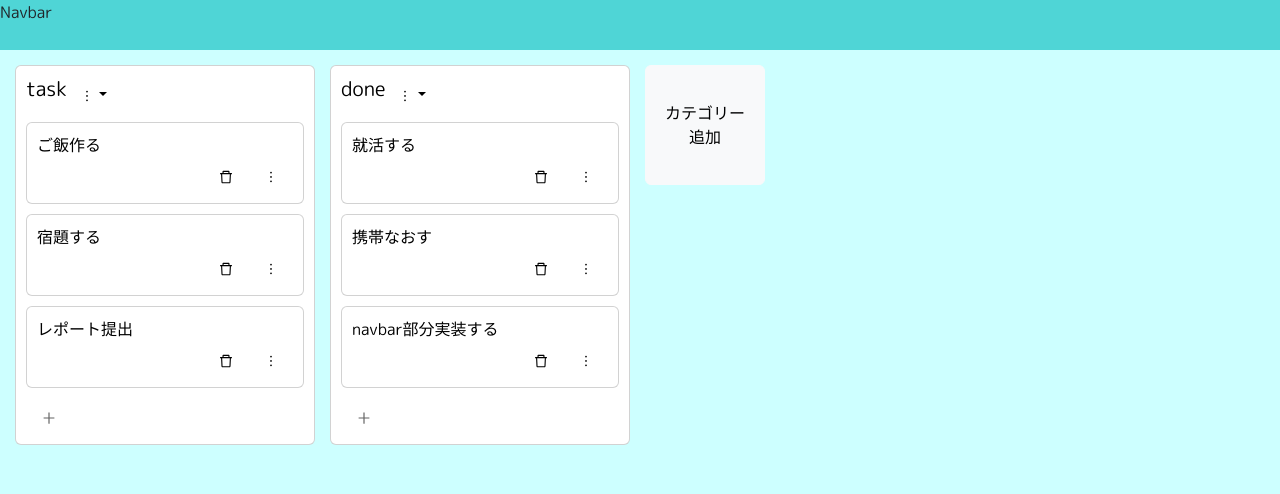
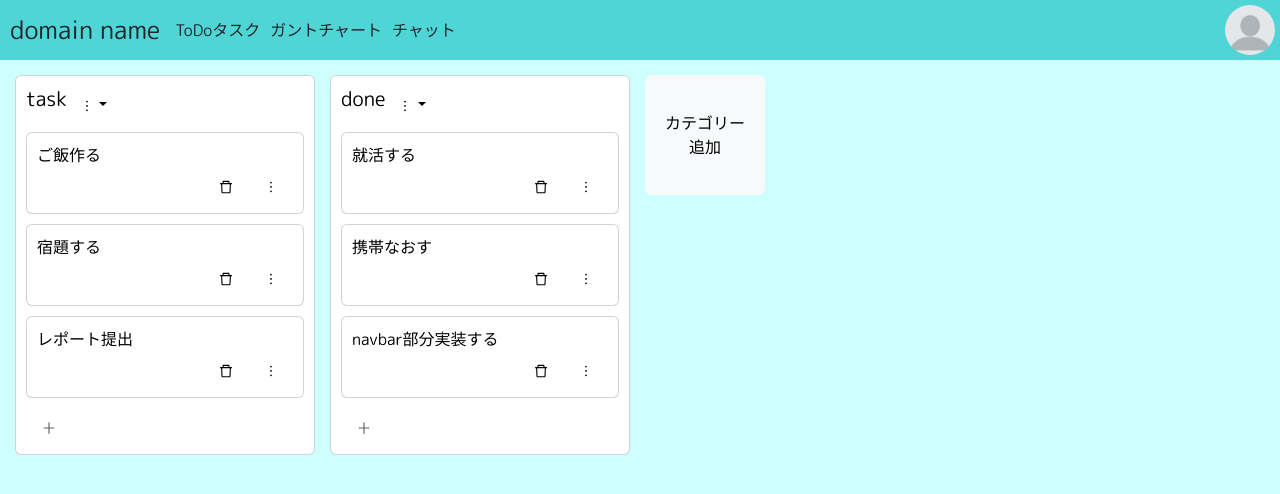
Before and after one commit to yashiro-ryo/task-manage-app-potato, a Next.js app in the folder client/: page /kanban in a window 1280 px wide. Shown: the top 494 px of the page. Built offline with nearby package versions, Linux system fonts and the light colour scheme.

Commit message:
feat: navbar部分を追加

```diff
--- a/client/components/Navbar.tsx
+++ b/client/components/Navbar.tsx
@@ -1,11 +1,91 @@
+import React from 'react'
+import Link from 'next/link'
+import { Dropdown, Image } from 'react-bootstrap'
 import styled from 'styled-components'
+
+const navbarHeight = 60
 
 const Nav = styled.nav`
   width: 100%;
-  height: 50px;
+  height: ${navbarHeight}px;
   background-color: #4fd5d6;
+  display: flex;
+  justify-content: space-between;
+`
+
+const NavLeft = styled.div`
+  display: flex;
+`
+
+const NavBrand = styled.span`
+  line-height: ${navbarHeight}px;
+  font-size: 25px;
+  margin: 0 10px;
+`
+
+const NavLinkGroup = styled.div`
+  line-height: ${navbarHeight}px;
+`
+
+const NavLink = styled(Link)`
+  margin: 0 5px;
+  &:hover {
+    color: #636363;
+  }
+`
+
+const NavRight = styled.div`
+  display: flex;
+  flex-direction: column;
+`
+
+const DropdownToggle = styled(Dropdown.Toggle)`
+  // bootstrapのbtn要素を隠す
+  padding: 0;
+  margin: 5px;
+  border: none;
+  border-radius: 0px;
+  background-color: #4fd5d6;
+  ::after {
+    display: none;
+  }
+  &:hover {
+    background-color: #4fd6d67f;
+  }
 `
 
 export default function Navbar() {
-  return <Nav>Navbar</Nav>
+  return (
+    <Nav>
+      <NavLeft>
+        <NavBrand>domain name</NavBrand>
+        <NavLinkGroup>
+          <NavLink href='/kanban'>ToDoタスク</NavLink>
+          <NavLink href='/gantchart'>ガントチャート</NavLink>
+          <NavLink href='/chat'>チャット</NavLink>
+        </NavLinkGroup>
+      </NavLeft>
+      <NavRight>
+        <Dropdown>
+          <DropdownToggle id='dropdown-basic'>
+            <Image src='blank-user.webp' width='50px' height='50px' roundedCircle={true} />
+          </DropdownToggle>
+          <Dropdown.Menu>
+            <Dropdown.Item>
+              <NavLink href='/mypage'>マイページ</NavLink>
+            </Dropdown.Item>
+            <Dropdown.Item>
+              <NavLink href='/settings'>設定</NavLink>
+            </Dropdown.Item>
+            <Dropdown.Item>
+              <NavLink href='/domain/settings'>組織の設定</NavLink>
+            </Dropdown.Item>
+            <Dropdown.Item>
+              <NavLink href='/signout'>ログアウト</NavLink>
+            </Dropdown.Item>
+          </Dropdown.Menu>
+        </Dropdown>
+      </NavRight>
+    </Nav>
+  )
 }
--- a/client/components/TaskField.tsx
+++ b/client/components/TaskField.tsx
@@ -9,7 +9,7 @@ import { Group, TaskType } from '../values/task'
 
 const Field = styled.div`
   width: 100%;
-  height: calc(100vh - 50px);
+  height: calc(100vh - 60px);
   background-color: #cdffff;
   color: #000000;
   padding: 15px;
```
Also changed, not shown: client/public/blank-user.webp (added).
